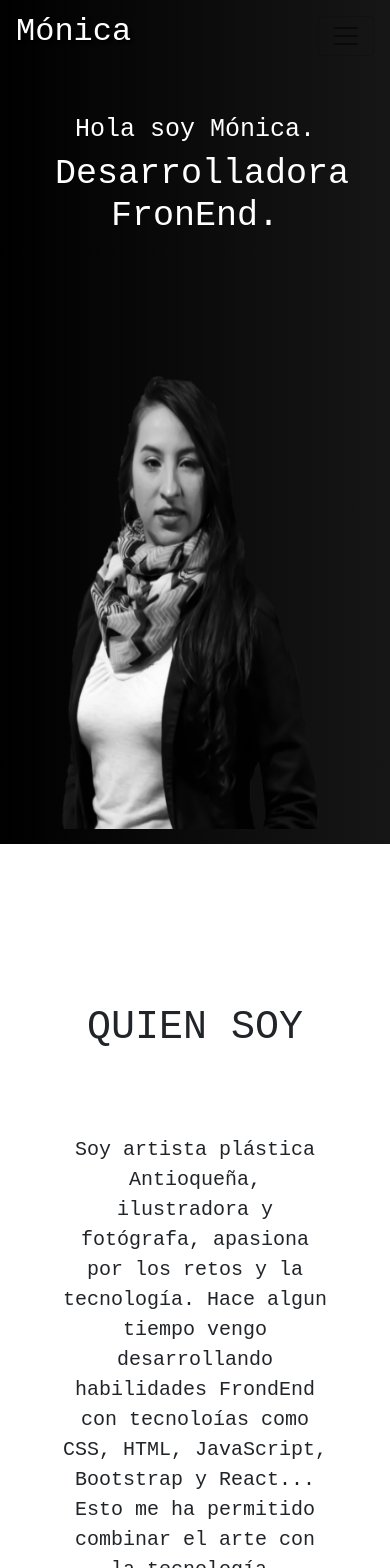
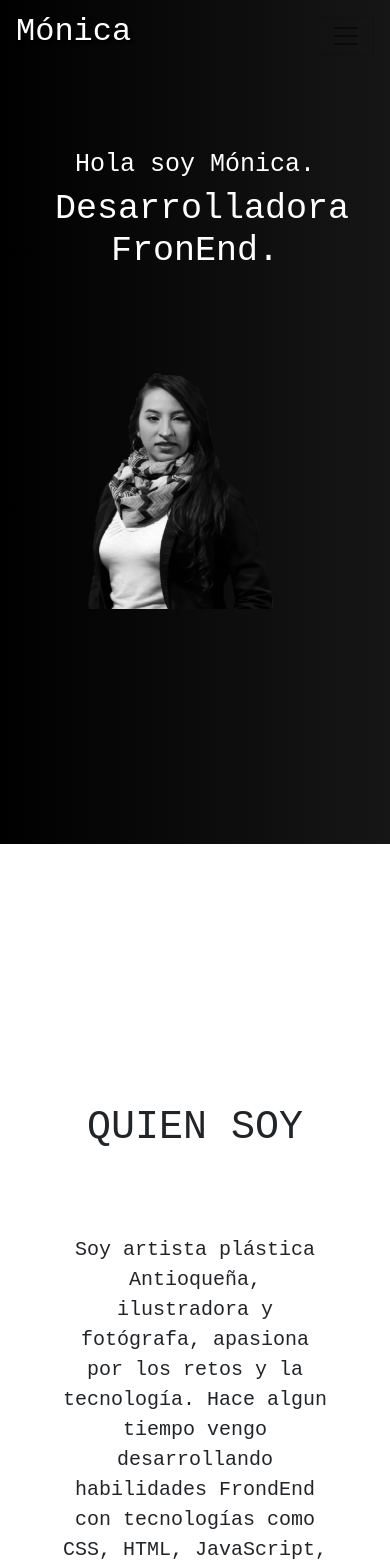
Before and after one commit to monica-arbelaez/Portafolio-Personal, a React (Create React App) app: page / in a window 390 px wide. Shown: the top 1568 px of the page. Built offline with nearby package versions, Linux system fonts and the light colour scheme.

Commit message:
responsive welcome

```diff
--- a/src/App.js
+++ b/src/App.js
@@ -17,7 +17,7 @@ function App() {
       text1='Desarrolladora FronEnd.'
       />
       <QuienSoy title2= 'QUIEN SOY'
-      text2= 'Soy artista plástica Antioqueña, ilustradora y fotógrafa, apasiona por los retos y la tecnología. Hace algun tiempo vengo desarrollando habilidades FrondEnd con tecnoloías como CSS, HTML, JavaScript, Bootstrap y React... Esto me ha permitido combinar el arte con la tecnología, posibilitándome otras formas de emplear la creatividad, transmitiendo nuevas ideas, creando obras de arte de otras formas.Mi estudio en artes plásticas y mi experiencia laboral comunitaria me han permitido adquirir una gran variedad de herramientas y habilidades blandas, capacidad para el trabajo en equipo y a la vez un buen desempeño para hablar en público. '
+      text2= 'Soy artista plástica Antioqueña, ilustradora y fotógrafa, apasiona por los retos y la tecnología. Hace algun tiempo vengo desarrollando habilidades FrondEnd con tecnologías como CSS, HTML, JavaScript, Bootstrap y React... Esto me ha permitido combinar el arte con la tecnología, posibilitándome otras formas de emplear la creatividad, transmitiendo nuevas ideas, creando obras de arte de otras formas.Mi estudio en artes plásticas y mi experiencia laboral comunitaria me han permitido adquirir una gran variedad de herramientas y habilidades blandas, capacidad para el trabajo en equipo y a la vez un buen desempeño para hablar en público. '
       />
       <Projects
       title= 'PROJECTS'
--- a/src/Components/Nav.jsx
+++ b/src/Components/Nav.jsx
@@ -28,8 +28,7 @@ class Nav extends React.Component {
             <div>
                 <header className="header">
                     <div className="container-{breakpoint} fixed-top justify-content-center">
-                        <nav
-                            className="navbar navbar-inverse navbar-static-top navbar-expand-lg navbar-light justify-content-between text-responsive ">
+                        <nav id='nav1' className="navbar navbar-inverse navbar-static-top  navbar-expand-lg navbar-light justify-content-between text-responsive ">
                                     <a id= "name" className="navbar-brand" href="#">
                                         <h2 id= "name" className="nombre text-responsive">Mónica</h2>
                                         </a>
--- a/src/Components/QuienSoy.jsx
+++ b/src/Components/QuienSoy.jsx
@@ -5,8 +5,8 @@ export default class QuienSoy extends Component {
     render() {
         const{title2, text2} = this.props
         return (
-            <div>
-                 <div id="quien-soy" className= "container text-align-center justify-content-justify align-content-center flex-wrap"
+            <div id="quien-soy">
+                 <div  className= "container text-align-center justify-content-justify align-content-center flex-wrap"
                     style={{ 'padding': '60px' }}>
                     <h1 style={{ 'textAlign': 'center' }}>{title2}</h1>
                     <br />
--- a/src/Components/Styles/Nav.css
+++ b/src/Components/Styles/Nav.css
@@ -1,5 +1,8 @@
 .header{
     font-size: 20px;
+}
+#nav1{
+    background: linear-gradient(90deg, rgb(0, 0, 0), rgb(22, 22, 22));
 }
 #name{
     text-shadow: 3px 3px 3px rgb(0, 0, 0);
@@ -11,7 +14,7 @@
     font-weight: bold;
     margin: 0px 0px 0px 30px ;
 }
-@media (max-width: 900px) {
+@media (max-width: 1200px) {
     #textlink{
     display: flex;
     flex-direction: row;
--- a/src/Components/Styles/QuienSoy.css
+++ b/src/Components/Styles/QuienSoy.css
@@ -1,6 +1,9 @@
+/* #cont{
+    background-color: rgb(85, 85, 85);
+    height: 100vh;
+} */
 #quien-soy{
-    height: 100vh;
-    margin-top:  100px;
+    margin-top:  200px;
     font-size: 50px;
 }
 .texto2{
--- a/src/Components/Styles/Welcome.css
+++ b/src/Components/Styles/Welcome.css
@@ -23,29 +23,43 @@ font-family: 'Source Code Pro', monospace;
     text-align: start;
 }
 
-
 #imgMA{
     background-color: transparent !important;
-    width: 440px;
+    width: 388px;
     border:none ;
-    margin: 2px -400px 0px 0px ;
-
-}
-@media (max-width: 1300px){
-    #imgMA{
-        height:90%;
-        width:90% ;
-        margin:179px -160px 0px 0px;
-    }
+    margin: 58px -400px 0px 0px ;
 
 }
 @media (max-width: 1000px){
     #imgMA{
-        height:100%;
-        width:100% ;
-        margin:287px -160px 0px 0px;
+        height:82%;
+        width:82% ;
+        margin:71px -160px 0px 0px;
+    }
+
+}
+@media (max-width: 900px){
+    #imgMA{
+        height:95%;
+        width:95% ;
+        margin:100px -160px 0px 0px;
     }
     .titulo1{
+        margin-top: 75px;
+        font-size:30px ;
+    }
+    .texto1{
+        font-size: 35px;
+    }
+}
+@media (max-width: 780px){
+    #imgMA{
+        height:70%;
+        width:70% ;
+        margin:50px -160px 0px 0px;
+    }
+    .titulo1{
+        margin-top: 75px;
         font-size:30px ;
     }
     .texto1{
@@ -54,23 +68,29 @@ font-family: 'Source Code Pro', monospace;
 }
 @media (max-width: 600px){
     #imgMA{
-        margin: 67px 10px 0px 0px;
-        height:93%;
-        width:93% ;
+        margin: 70px 10px 0px 0px;
+           height:67%;
+            width:67% ;
     }
     .titulo1{
         font-size:25px ;
-        margin-top: 60px;
+        margin-top: 95px;
     }
     .texto1{
         font-size: 35px;
     }
-    @media (max-width: 400px){
+
+
+}
+@media (max-width: 500px){
         #imgMA{
-            margin: 67px 10px 0px 0px;
-            height:96%;
-            width:96% ;
-            margin: 119px 30px 0px 0px;
+
+            height:70%;
+            width:70% ;
+            margin: 85px 30px 0px 0px;
+        }
+        .titulo1{
+            font-size:25px ;
+            margin-top: 95px;
         }
     }
-}
--- a/src/Components/Welcome.jsx
+++ b/src/Components/Welcome.jsx
@@ -20,7 +20,8 @@ export default class Welcome extends Component {
               <h1 className="texto1 text-white">{text1}</h1>
             </div>
             <div className="col-md-6 col-md-offset-6">
-              <img id="imgMA" className="img-thumbnail img-fluid" src={ImagenMA} alt="" />
+              <img id="imgMA" className="img-thumbnail style={{'maxWidth': '100%', height: 'auto'}} img-fluid" src={ImagenMA} alt="" />
+
             </div>
           </div>
         </div>
```
Also changed, not shown: src/Components/Styles/proyectos.css (added).
